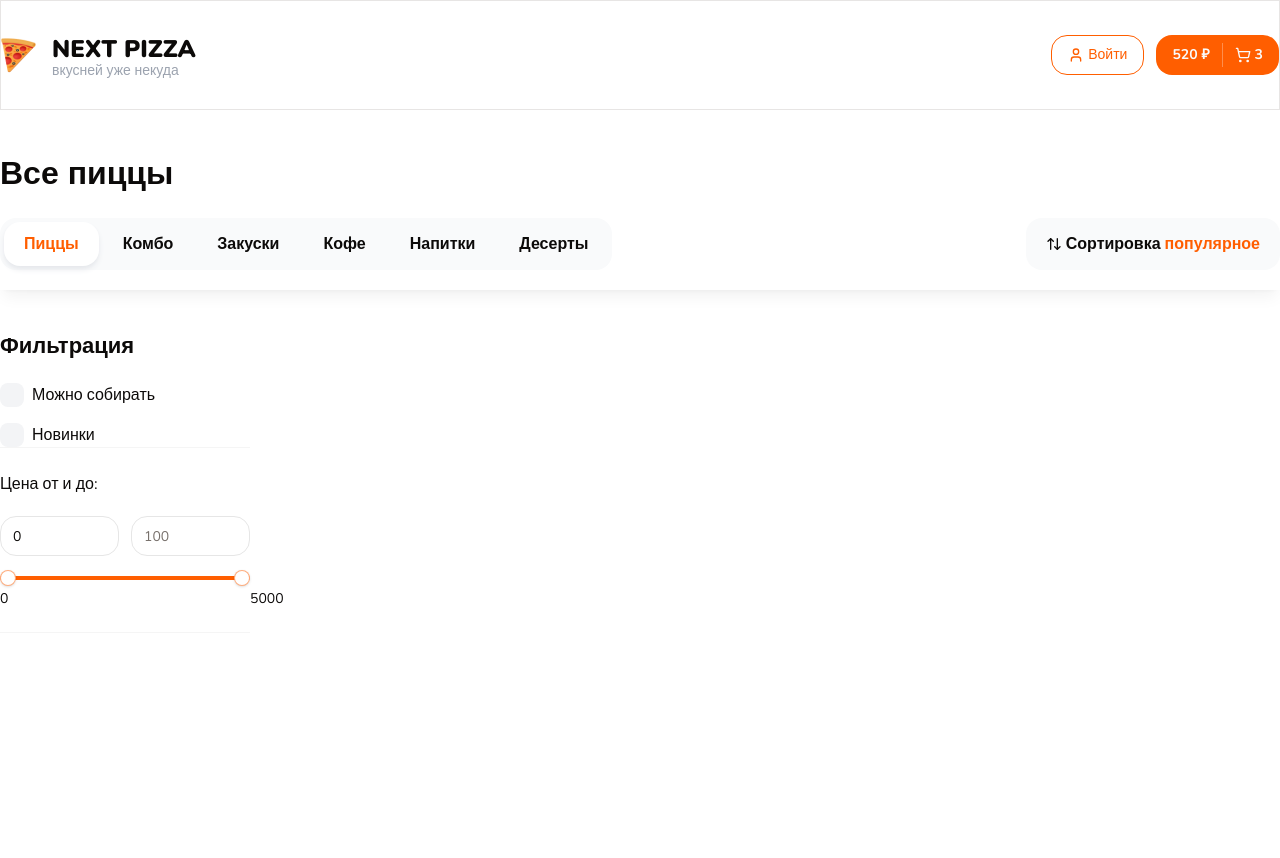
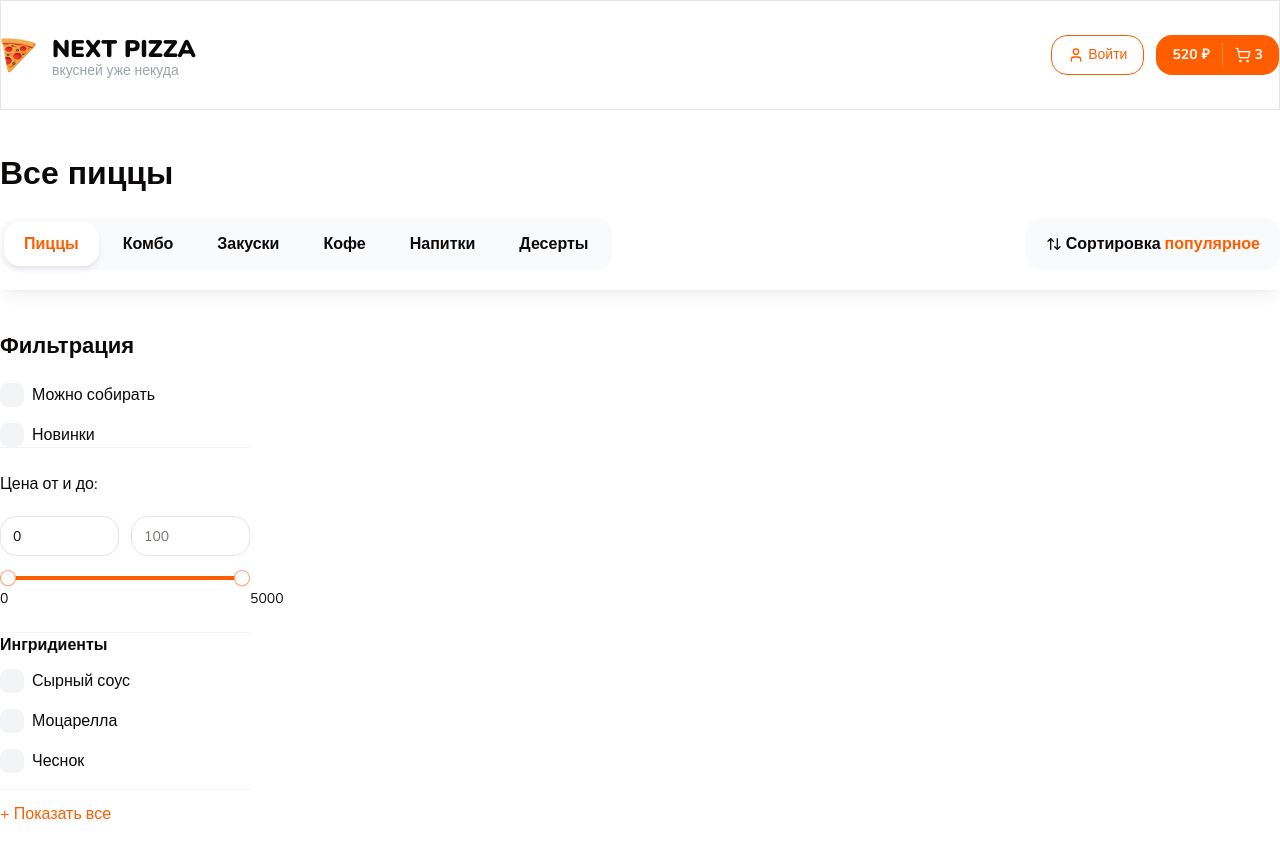
Before and after one commit to Leroyalle/next-pizza, a Next.js app: page / in a window 1280 px wide. Shown: the top 858 px of the page. Built offline with nearby package versions, Linux system fonts and the light colour scheme.

Commit message:
отображение и поиск ингредиентов

```diff
--- /dev/null
+++ b/components/shared/checkbox-filters-group.tsx
@@ -0,0 +1,76 @@
+'use client';
+
+import React, { ChangeEvent } from 'react';
+import { FilterChecboxProps, FilterCheckbox } from './filter-checkbox';
+import { Input } from '../ui';
+
+type Item = FilterChecboxProps;
+
+interface Props {
+  title: string;
+  items: Item[];
+  defaultItems: Item[];
+  limit?: number;
+  searchInputPlaceholder?: string;
+  onChange?: (values: string[]) => void;
+  defaultValue?: string;
+  className?: string;
+}
+
+export const CheckboxFiltersGroup: React.FC<Props> = ({
+  title,
+  items,
+  defaultItems,
+  limit = 1,
+  searchInputPlaceholder = 'Поиск...',
+  onChange,
+  defaultValue,
+  className,
+}) => {
+  const [showAll, setShowAll] = React.useState(false);
+  const [searchValue, setSearchValue] = React.useState('');
+
+  const list = showAll
+    ? items.filter((item) =>
+        item.text.toLocaleLowerCase().includes(searchValue.toLocaleLowerCase()),
+      )
+    : defaultItems.slice(0, limit);
+
+  const onChangeSearch = (value: string) => {
+    setSearchValue(value);
+  };
+  return (
+    <div className={className}>
+      <p className="font-bold mb-3">{title}</p>
+      {showAll && (
+        <div className="mb-5">
+          <Input
+            value={searchValue}
+            onChange={(e) => onChangeSearch(e.target.value)}
+            placeholder={searchInputPlaceholder}
+            className="bg-gray-50 border-none"
+          />
+        </div>
+      )}
+      <div className="flex flex-col gap-4 max-h-96 pr-2 overflow-auto scrollbar">
+        {list.map((item, i) => (
+          <FilterCheckbox
+            key={i}
+            text={item.text}
+            value={item.value}
+            endAdornment={item.endAdornment}
+            checked={false}
+            onCheckedChange={(ids) => console.log(ids)}
+          />
+        ))}
+      </div>
+      {items.length > limit && (
+        <div className="border-t border-t-neutral-100 mt-4">
+          <button onClick={() => setShowAll(!showAll)} className="text-primary mt-3">
+            {showAll ? 'Скрыть' : '+ Показать все'}
+          </button>
+        </div>
+      )}
+    </div>
+  );
+};
--- a/components/shared/filters.tsx
+++ b/components/shared/filters.tsx
@@ -3,6 +3,7 @@ import { Title } from './title';
 import { FilterCheckbox } from './filter-checkbox';
 import { Input } from '../ui';
 import { RangeSlider } from './range-slider';
+import { CheckboxFiltersGroup } from './checkbox-filters-group';
 
 interface Props {
   className?: string;
@@ -24,6 +25,71 @@ export const Filters: React.FC<Props> = ({ className }) => {
         </div>
         <RangeSlider min={0} max={5000} step={10} value={[0, 5000]} />
       </div>
+      <CheckboxFiltersGroup
+        title="Ингридиенты"
+        className="mb-5"
+        limit={3}
+        defaultItems={[
+          {
+            text: 'Сырный соус',
+            value: '1',
+          },
+          {
+            text: 'Моцарелла',
+            value: '2',
+          },
+          {
+            text: 'Чеснок',
+            value: '3',
+          },
+        ]}
+        items={[
+          {
+            text: 'Сырный соус',
+            value: '1',
+          },
+          {
+            text: 'Моцарелла',
+            value: '2',
+          },
+          {
+            text: 'Чеснок',
+            value: '3',
+          },
+          {
+            text: 'Соленые огурчики',
+            value: '4',
+          },
+          {
+            text: 'Крансый лук',
+            value: '5',
+          },
+          {
+            text: 'Томаты',
+            value: '6',
+          },
+          {
+            text: 'Томаты',
+            value: '6',
+          },
+          {
+            text: 'Томаты',
+            value: '6',
+          },
+          {
+            text: 'Томаты',
+            value: '6',
+          },
+          {
+            text: 'Томаты',
+            value: '6',
+          },
+          {
+            text: 'Томаты',
+            value: '6',
+          },
+        ]}
+      />
     </div>
   );
 };
--- a/components/shared/index.ts
+++ b/components/shared/index.ts
@@ -1,3 +1,4 @@
+import { CheckboxFiltersGroup } from './checkbox-filters-group';
 export { Header } from './header';
 export { Container } from './container';
 export { Title } from './title';
@@ -6,3 +7,4 @@ export { SortPopup } from './sort-popup';
 export { SortBar } from './sort-bar';
 export { Filters } from './filters';
 export { FilterCheckbox } from './filter-checkbox';
+export { CheckboxFiltersGroup } from './checkbox-filters-group';
```
